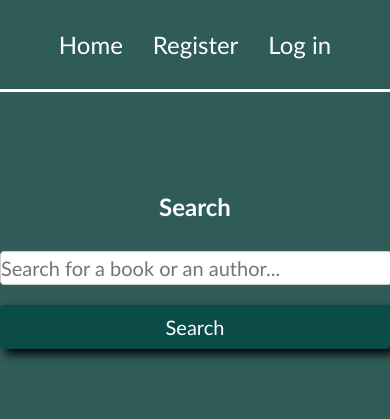
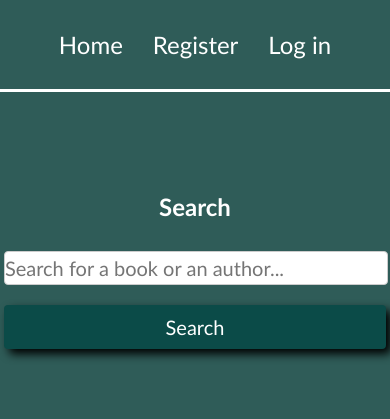
Before and after one commit to Anne-Lii/bookify, a React (Vite) app: page / in a window 390 px wide. Shown: the top 419 px of the page. Built offline with nearby package versions, Linux system fonts and the light colour scheme.

Commit message:
adjusted som css to fit better in mobile

```diff
--- /dev/null
+++ b/src/pages/HomePage.css
@@ -0,0 +1,5 @@
+.searchbar-container {
+    width: 98%;
+    max-width: 500px;
+    margin: auto;
+}
--- a/src/pages/HomePage.tsx
+++ b/src/pages/HomePage.tsx
@@ -1,12 +1,13 @@
 import SearchBar from '../components/SearchBar';
+import './HomePage.css';
 
 const HomePage: React.FC = () => {
   return (
-    <>
+    <div className='searchbar-container'>
       <h1>Search</h1>
       <SearchBar/>
 
-    </>
+    </div>
   );
 };
 
--- a/src/pages/LoginPage.css
+++ b/src/pages/LoginPage.css
@@ -18,7 +18,7 @@
 
   input {
     width: 100%;
-    padding: 8px;
+    padding: 8px 0;
     border: 1px solid #ccc;
     border-radius: 4px;
   }
```
